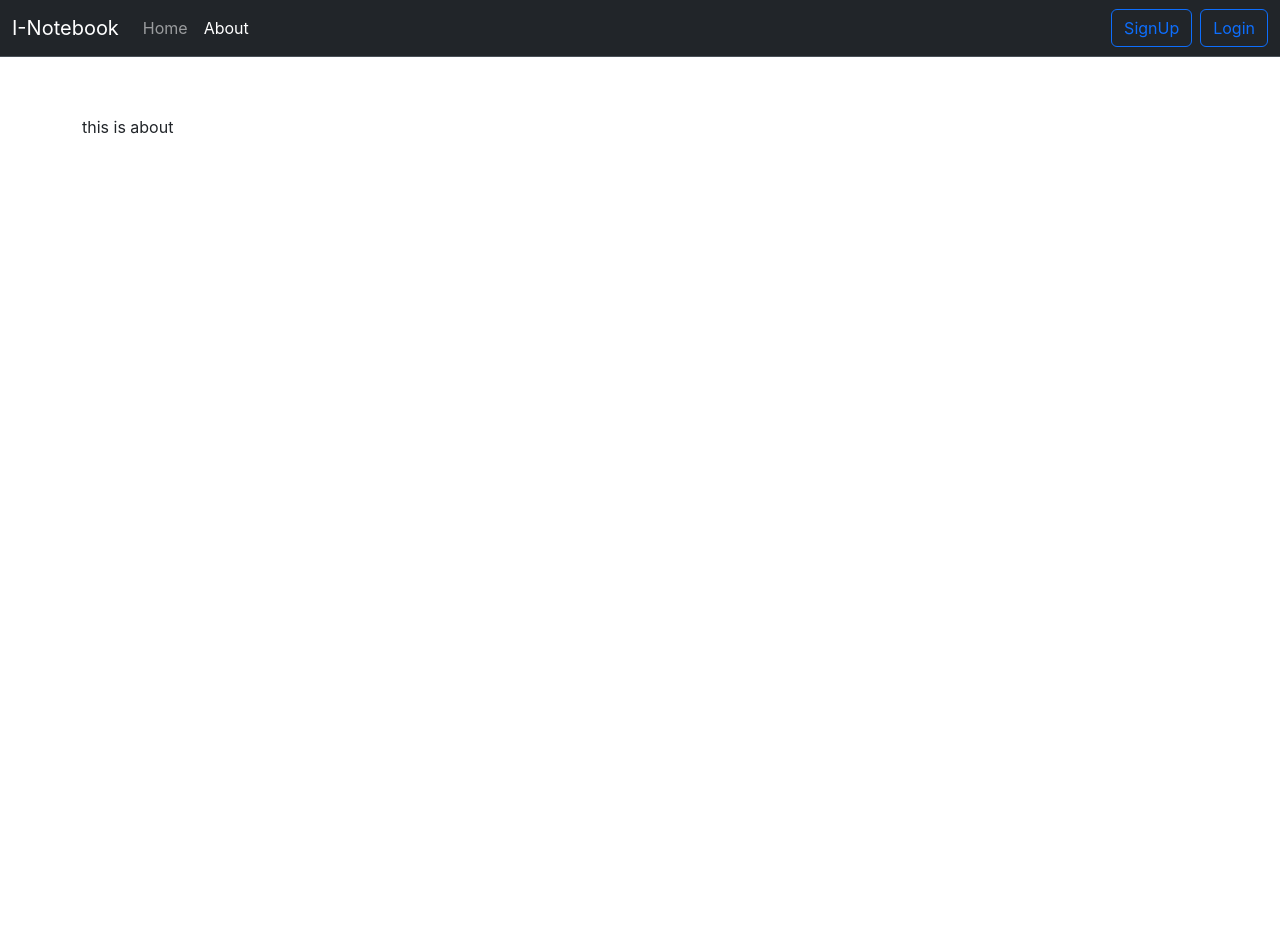
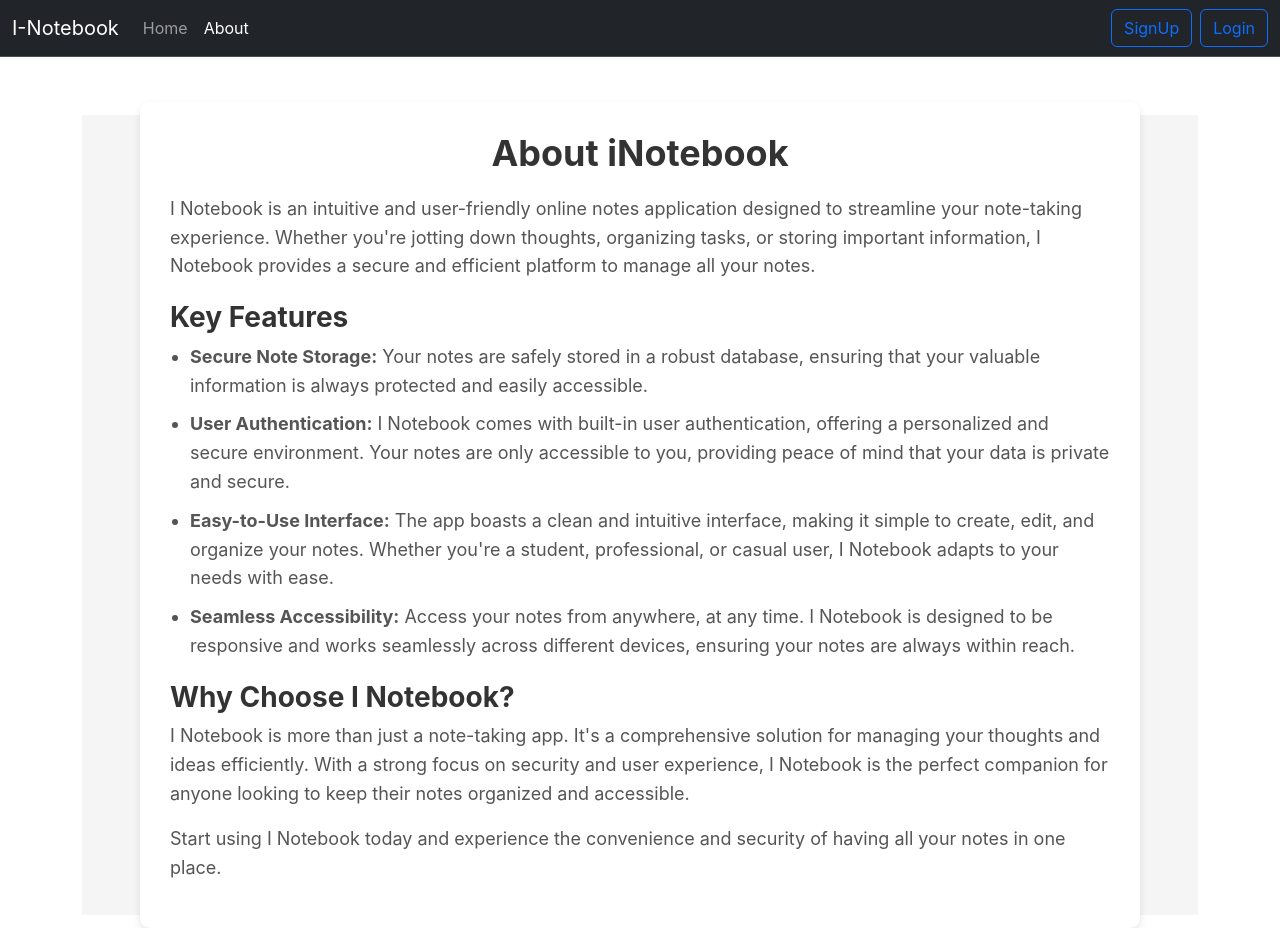
Before and after one commit to arghjain29/inotebook, a React (Create React App) app: page /about in a window 1280 px wide. Before the commit the page ends 800 px from the top, so only its background shows below. Built offline with nearby package versions, Linux system fonts and the light colour scheme.

Commit message:
added about

```diff
--- a/src/components/About.js
+++ b/src/components/About.js
@@ -1,11 +1,36 @@
-import React from 'react'
-// import noteContext from '../context/notes/NoteContext'
+import React from 'react';
 
 export default function About() {
-
     return (
-    <div>
-      this is about
-    </div>
-  )
+        <div style={{ display: 'flex', justifyContent: 'center', alignItems: 'center', height: '100vh', backgroundColor: '#f5f5f5', padding: '20px' }}>
+            <div style={{ maxWidth: '1000px', backgroundColor: '#fff', padding: '30px', borderRadius: '10px', boxShadow: '0 4px 8px rgba(0, 0, 0, 0.1)' }}>
+                <h1 style={{ fontSize: '36px', fontWeight: 'bold', textAlign: 'center', marginBottom: '20px', color: '#333' }}>About iNotebook</h1>
+                <p style={{ fontSize: '18px', lineHeight: '1.6', color: '#555' }}>
+                    I Notebook is an intuitive and user-friendly online notes application designed to streamline your note-taking experience. Whether you're jotting down thoughts, organizing tasks, or storing important information, I Notebook provides a secure and efficient platform to manage all your notes.
+                </p>
+                <h2 style={{ fontSize: '28px', fontWeight: 'bold', marginTop: '20px', color: '#333' }}>Key Features</h2>
+                <ul style={{ fontSize: '18px', lineHeight: '1.6', color: '#555', paddingLeft: '20px' }}>
+                    <li style={{ marginBottom: '10px' }}>
+                        <strong>Secure Note Storage:</strong> Your notes are safely stored in a robust database, ensuring that your valuable information is always protected and easily accessible.
+                    </li>
+                    <li style={{ marginBottom: '10px' }}>
+                        <strong>User Authentication:</strong> I Notebook comes with built-in user authentication, offering a personalized and secure environment. Your notes are only accessible to you, providing peace of mind that your data is private and secure.
+                    </li>
+                    <li style={{ marginBottom: '10px' }}>
+                        <strong>Easy-to-Use Interface:</strong> The app boasts a clean and intuitive interface, making it simple to create, edit, and organize your notes. Whether you're a student, professional, or casual user, I Notebook adapts to your needs with ease.
+                    </li>
+                    <li style={{ marginBottom: '10px' }}>
+                        <strong>Seamless Accessibility:</strong> Access your notes from anywhere, at any time. I Notebook is designed to be responsive and works seamlessly across different devices, ensuring your notes are always within reach.
+                    </li>
+                </ul>
+                <h2 style={{ fontSize: '28px', fontWeight: 'bold', marginTop: '20px', color: '#333' }}>Why Choose I Notebook?</h2>
+                <p style={{ fontSize: '18px', lineHeight: '1.6', color: '#555' }}>
+                    I Notebook is more than just a note-taking app. It's a comprehensive solution for managing your thoughts and ideas efficiently. With a strong focus on security and user experience, I Notebook is the perfect companion for anyone looking to keep their notes organized and accessible.
+                </p>
+                <p style={{ fontSize: '18px', lineHeight: '1.6', color: '#555' }}>
+                    Start using I Notebook today and experience the convenience and security of having all your notes in one place.
+                </p>
+            </div>
+        </div>
+    );
 }
```
